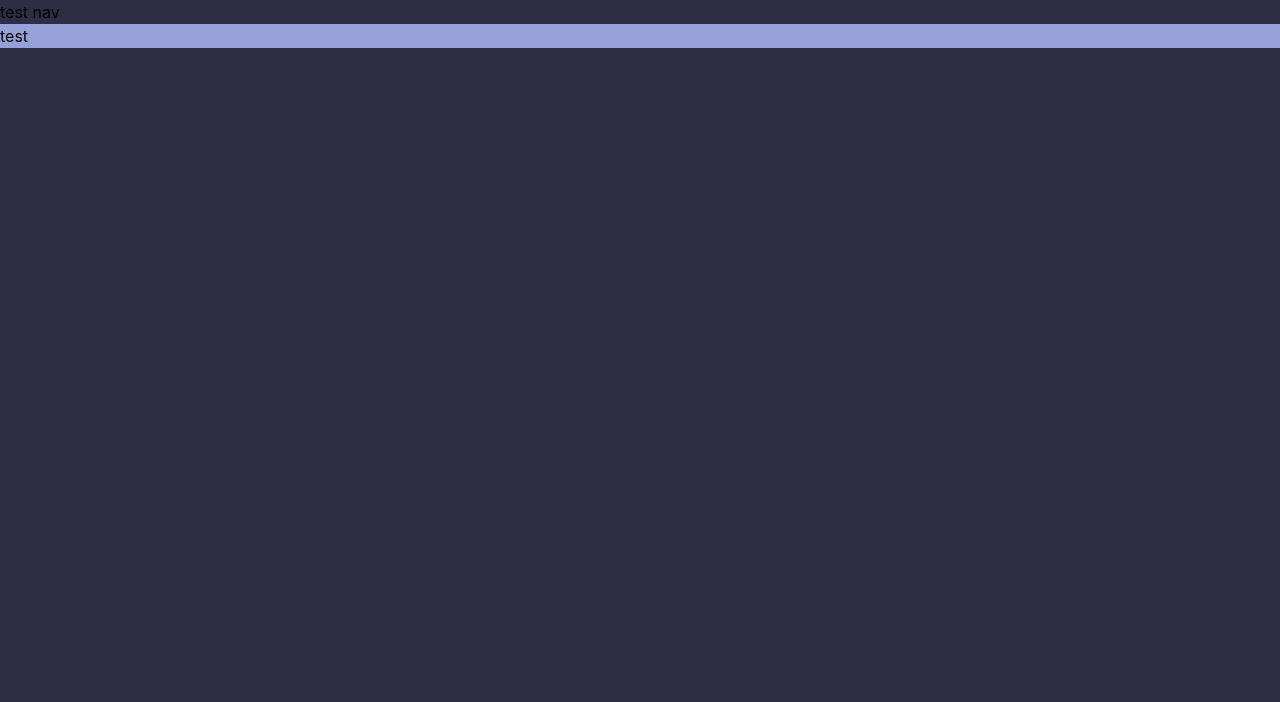
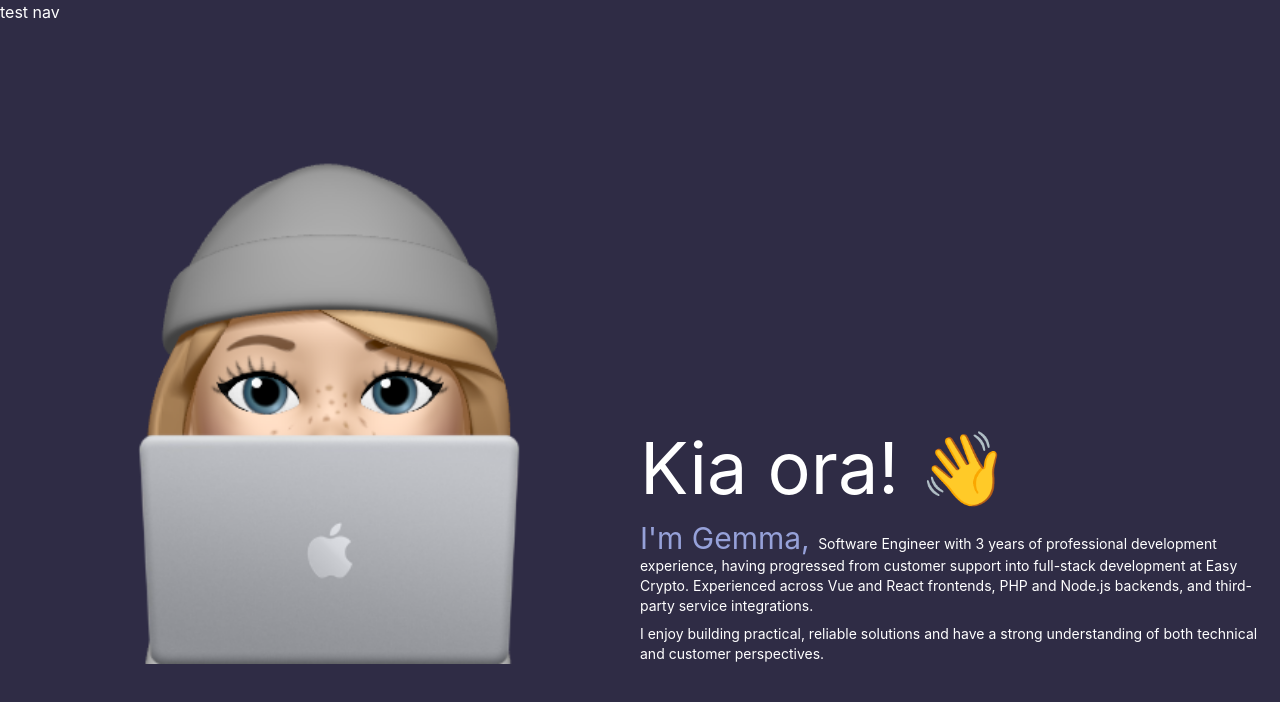
Before and after one commit to ge-krebs/gemma-portfolio, a React (Vite) app: page / in a window 1280 px wide. Shown: the top 702 px of the page. Built offline with nearby package versions, Linux system fonts and the light colour scheme.

Commit message:
landing page + json text

```diff
--- a/src/components/Landing.tsx
+++ b/src/components/Landing.tsx
@@ -1,8 +1,37 @@
+import text from '../data/text.json'
+// import { useState, useEffect } from 'react'
+
+// function typewriter (text, speed) {
+//     useEffect(() => {
+
+//     })
+// }
+
 function Landing () {
 
     return (
         <>
-        <h1 className="bg-pale-blue">test</h1>
+        <div className="flex flex-col md:flex-row p-5 md:p-5">
+            {/* col left */}
+            <div className="md:w-1/2 items-center">
+                <img className="w-full" src="memoji-laptop.png" />
+            </div>
+            {/* col right */}
+            <div className="md:w-1/2 justify-end pt-5">
+                <div className="flex flex-col justify-end h-full">
+                    <h1 className="text-white text-7xl">
+                        {text.landing.title}
+                    </h1>
+                    <p className="text-sm pt-4">
+                        <span className="text-pale-blue text-3xl">{text.landing.name}</span>
+                        {text.landing.body}
+                    </p>
+                    <p className="pt-2 text-sm">
+                        {text.landing.subBody}
+                    </p>
+                </div>
+            </div>
+        </div>
         </>
     )
 }
--- /dev/null
+++ b/src/data/text.json
@@ -0,0 +1,31 @@
+{
+    "landing": {
+        "title": "Kia ora! 👋",
+        "name": "I'm Gemma, ",
+        "body": "Software Engineer with 3 years of professional development experience, having progressed from customer support into full-stack development at Easy Crypto. Experienced across Vue and React frontends, PHP and Node.js backends, and third-party service integrations.",
+        "subBody": "I enjoy building practical, reliable solutions and have a strong understanding of both technical and customer perspectives."
+    },
+    "nav": {
+        "links": ["home", "experience", "projects", "contact"]
+    },
+    "experience": {
+        "title": "Experience",
+        "roles": [
+            {
+                "title": "Intermediate Software Engineer",
+                "company": "Easy Crypto (acquired by Swyftx)",
+                "tasks": [
+                    "one",
+                    "two",
+                    "three"
+                ]
+            },
+            {
+                "title": "Accounts Receivable Specialist",
+                "company": "Chartered Accountants Australia & New Zealand"
+            }
+        ],
+        "seeMore": "Previous roles available on my {link}",
+        "linkText": "LinkedIn"
+    }
+}
--- a/src/index.css
+++ b/src/index.css
@@ -7,4 +7,5 @@
 
 body {
     background-color: #2F2C45;
+    color: white;
 }
--- a/vite.config.ts
+++ b/vite.config.ts
@@ -6,6 +6,6 @@ import tailwindcss from '@tailwindcss/vite'
 export default defineConfig({
   plugins: [
     react(),
-    tailwindcss
+    tailwindcss()
 ],
 })
```
Also changed, not shown: 1 other file (tests, documents, lock files or other folders).
